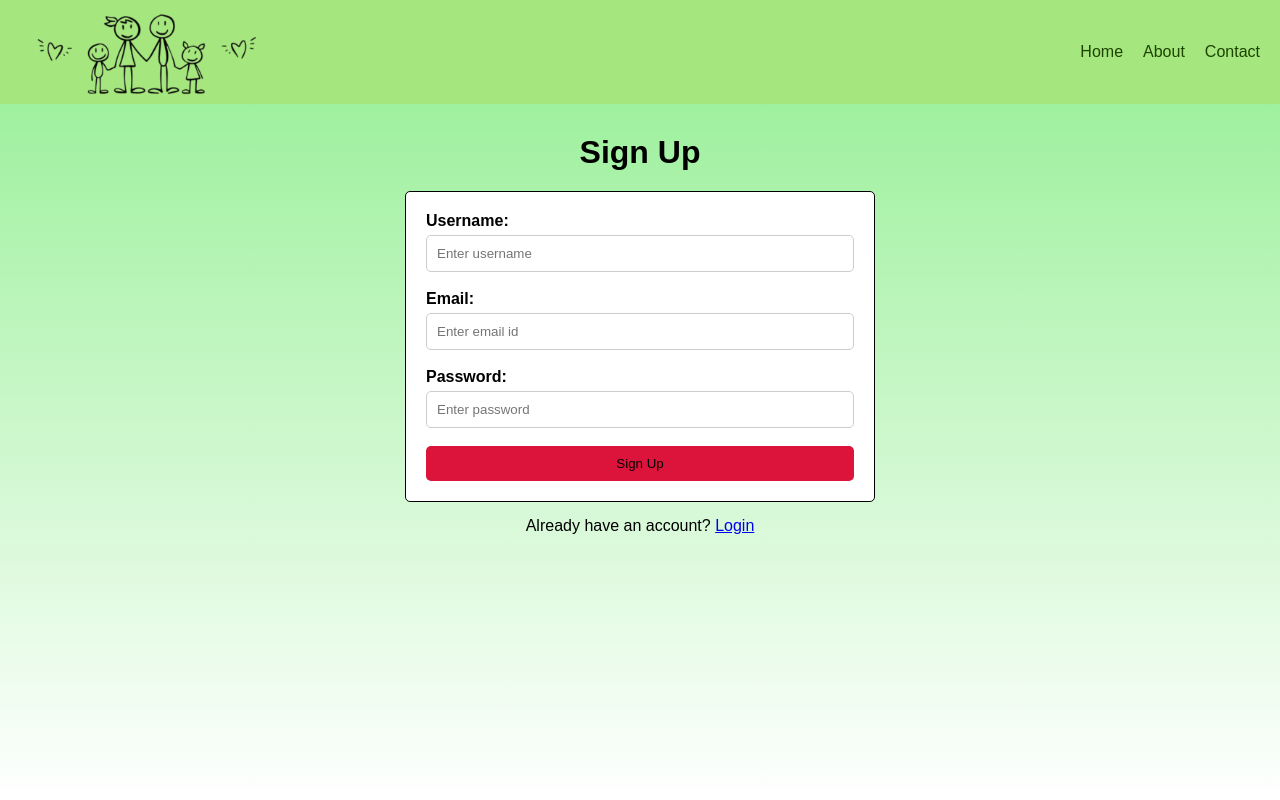
After one commit to maitreyeewashere/mnemo-mini-project, a Flask app: template templates/signup.html in a window 1280 px wide. The commit adds this page. Run offline with Flask 3, Linux system fonts and the light colour scheme; the template is opened without the code that fills it, so the values that code supplies are empty.

```diff
--- a/app.py
+++ b/app.py
@@ -4,7 +4,7 @@ from rag.chatbot import *
 from rag.dataentry import *
 
 app = Flask(__name__)
-CORS(app)
+CORS(app, resources={r"/chat": {"origins": "*"}})
 
 @app.route('/')
 def index():
@@ -15,7 +15,6 @@ def family_entries():
 @app.route('/diary_entries')
 def diary_entries():
     return render_template('diary_entries.html')
-
 
 #chatbot
 @app.route('/chat',methods=['POST'])
@@ -31,6 +30,9 @@ def chatwithmnemo():
 
     return jsonify({'response':response})
 
+@app.route('/chatbot')
+def chatbot():
+    return render_template('chatbot.html')
 
 #connecting family form submission
 @app.route('/add_person', methods=['POST'])
@@ -39,7 +41,6 @@ def add_person_route():
     relationship = request.form.get('relationship')
     add_person(name, relationship)
     return redirect('/family_entries')
-
 
 #connection diary entry form submission
 @app.route('/add_entry', methods=['POST'])
--- /dev/null
+++ b/templates/signup.html
@@ -0,0 +1,193 @@
+<!DOCTYPE html>
+<html lang="en">
+<head>
+    <meta charset="UTF-8">
+    <meta name="viewport" content="width=device-width, initial-scale=1.0">
+    <title>Sign Up</title>
+    <style>
+        * {
+            margin: 0;
+            padding: 0;
+            box-sizing: border-box;
+        }
+
+        body {
+            font-family: Arial, sans-serif;
+            display: flex;
+            flex-direction: column;
+            align-items: center;
+            background: linear-gradient(to bottom, lightgreen, white);
+            height: 100vh;
+        }
+
+        h1 {
+            margin-bottom: 20px;
+            margin-top: 30px;
+        }
+
+        label {
+            display: block;
+            margin-bottom: 5px;
+            font-weight: bold;
+        }
+
+        input {
+            width: 100%;
+            padding: 10px;
+            border: 1px solid #ccc;
+            border-radius: 5px;
+        }
+
+        button {
+            background-color: crimson;
+            color: black;
+            padding: 10px 15px;
+            border: none;
+            cursor: pointer;
+            width: 100%;
+            border-radius: 5px;
+            text-decoration: none;
+        }
+
+        button:hover {
+            background-color: #af4c4c;
+        }
+
+        .login-link {
+            text-align: center;
+            margin-top: 15px;
+        }
+
+        .container {
+            border: 1px solid black;
+            padding: 20px;
+            border-radius: 5px;
+            width: 60%;
+            background: white;
+            max-width: 470px;
+        }
+
+        .navbar {
+            width: 100%;
+            display: flex;
+            justify-content: space-between;
+            align-items: center;
+            background-color: #a6e67e;
+            padding: 0 20px;
+        }
+
+        .nav-links {
+            display: flex;
+            gap: 20px;
+        }
+
+        .nav-links a {
+            text-decoration: none;
+            color: #1c4400;
+            font-size: 1rem;
+            transition: color 0.3s ease;
+        }
+
+        .nav-links a:hover {
+            color: #000000;
+        }
+
+        .hamburger {
+            display: none;
+            flex-direction: column;
+            cursor: pointer;
+            text-align: right;
+            position: absolute;
+            right: 20px;
+            top: 20px;
+        }
+
+        .bar {
+            background-color: #000000;
+            width: 25px;
+            height: 3px;
+            margin: 3px 0;
+            transition: 0.4s;
+        }
+
+        @media (max-width: 768px) {
+            .nav-links {
+                display: none;
+                flex-direction: column;
+                position: absolute;
+                top: 60px;
+                right: 20px;
+                background-color: #a6e67e;
+                width: 150px;
+                text-align: center;
+                border-radius: 5px;
+            }
+
+            .nav-links.open {
+                display: flex;
+            }
+
+            .nav-links a {
+                padding: 10px;
+                border-bottom: 1px solid #fff;
+            }
+
+            .hamburger {
+                display: flex;
+            }
+        }
+    </style>
+</head>
+<body>
+    <nav class="navbar">
+        <div class="logo">
+            <img src="/static/logo.png" alt="logo" style="width:auto;height:100px;">
+        </div>
+        <div class="nav-links">
+            <a href="#home">Home</a>
+            <a href="#about">About</a>
+            <a href="#contact">Contact</a>
+        </div>
+        <div class="hamburger" onclick="toggleMenu()">
+            <div class="bar"></div>
+            <div class="bar"></div>
+            <div class="bar"></div>
+        </div>
+    </nav>
+    <h1>Sign Up</h1>
+    <div class="container">
+        <form id="signupForm">
+            <div class="form-group">
+                <label for="username">Username:</label>
+                <input type="text" id="username" placeholder="Enter username" required>
+            </div>
+            <br>
+            <div class="form-group">
+                <label for="email">Email:</label>
+                <input type="email" id="email" placeholder="Enter email id" required>
+            </div>
+            <br>
+            <div class="form-group">
+                <label for="password">Password:</label>
+                <input type="password" id="password" placeholder="Enter password" required>
+            </div>
+            <br>
+            <button type="submit">Sign Up</button>
+        </form>
+    </div>
+    <div class="login-link">
+        <p>Already have an account? <a href="login.html">Login</a></p>
+    </div>
+    <script>
+        function toggleMenu() {
+                const navLinks = document.querySelector('.nav-links');
+                navLinks.classList.toggle('open');
+        }
+
+        document.getElementById("signupForm").addEventListener("submit", function(event) {
+            event.preventDefault();
+            window.location.href = "/templates/index.html";
+        });
+    </script>
+</body>
+</html>
```
Also changed, not shown: templates/chatbot.html (+47 -7 lines), templates/index.html (+18 -11 lines), templates/login.html (added, +180 -0 lines), static/full_screen.png (added).
